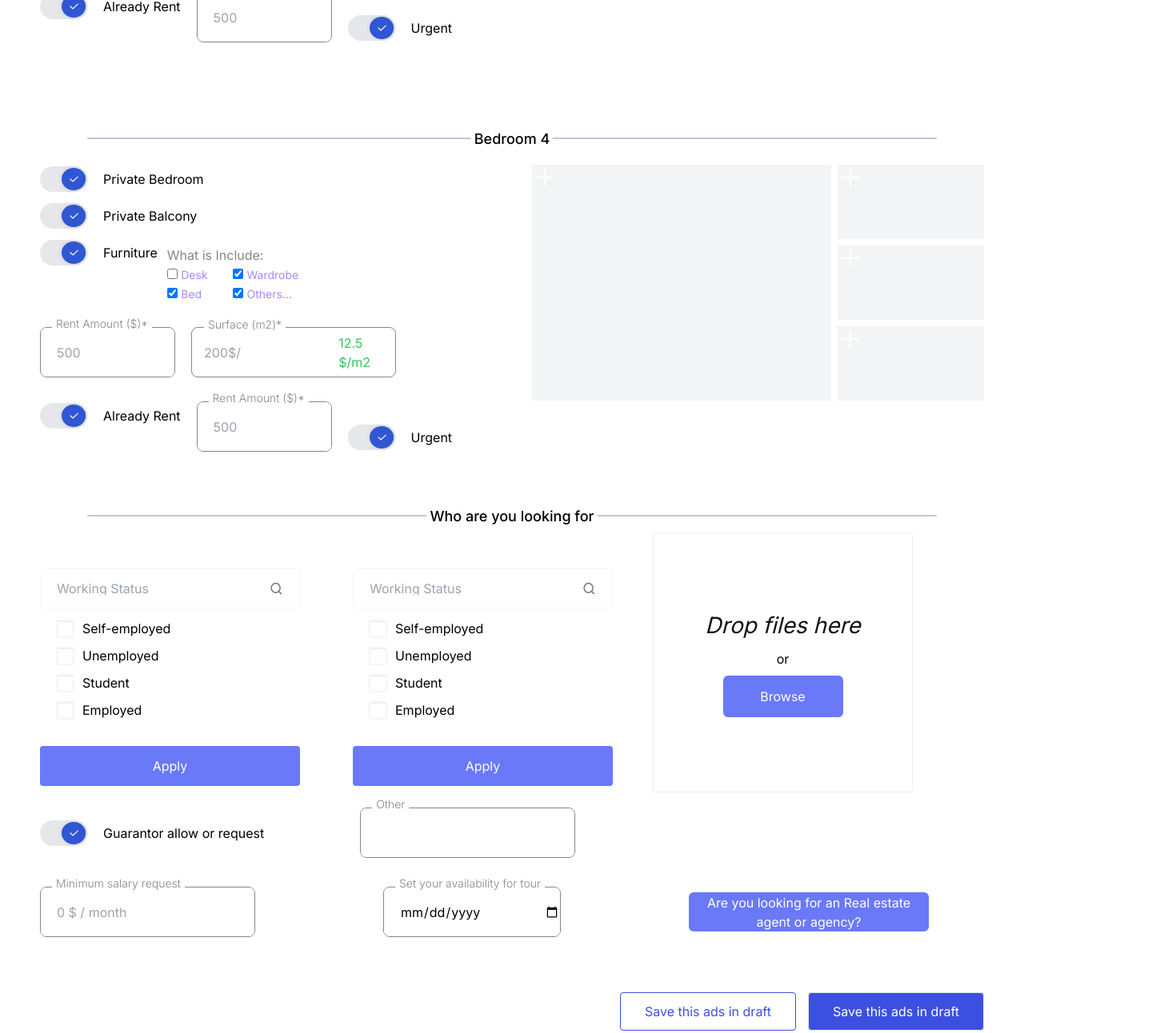
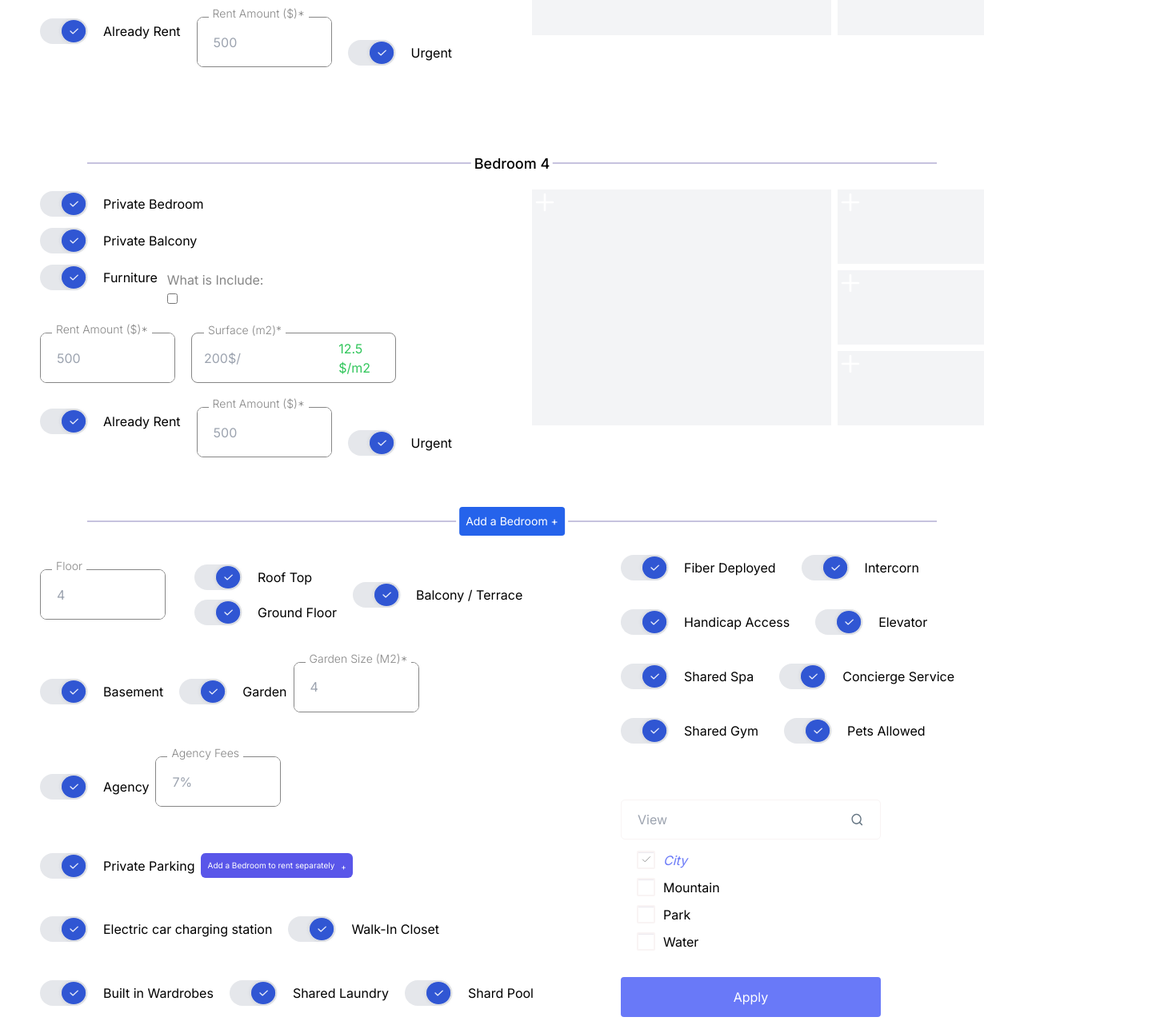
Before and after one commit to sakibsarkar/nextflat-dashboard, a Next.js app: page /create in a window 1280 px wide. Shown: the part 3029-4321 px from the top of the page at 80% size, 1470 px wide, since content can reach past the window. Built offline with nearby package versions, Linux system fonts and the light colour scheme.

Commit message:
room option page added

```diff
--- a/src/app/(create)/create/page.tsx
+++ b/src/app/(create)/create/page.tsx
@@ -2,6 +2,7 @@ import Addroom from "@/components/Addroom/Addroom";
 import BasicInfo from "@/components/BasicInfo/BasicInfo";
 import InputFeild from "@/components/InputFeild/InputFeild";
 import Localization from "@/components/Localization/Localization";
+import RoomOptions from "@/components/RoomOptions/RoomOptions";
 import SiteBox from "@/components/SiteBox/SiteBox";
 import WhatAreWeLooking from "@/components/WhatAreWeLooking/WhatAreWeLooking";
 
@@ -9,9 +10,12 @@ const page = () => {
   return (
     <main className="px-[20px] lg:px-[50px] xl:px-[92px] w-full">
       <div className="w-full flex items-start justify-start gap-[19px] flex-col">
-                <h2 className="text-[32px] font-[500] w-full text-center">Create a new ads</h2>
+        <h2 className="text-[32px] font-[500] w-full text-center">
+          Create a new ads
+        </h2>
         <p className="text-[16px] font-[400] w-full text-center">
-                    Welcome to our form where you add as much information as need about your property
+          Welcome to our form where you add as much information as need about
+          your property
         </p>
 
         <div className="flex justify-start items-end gap-[60px] w-full mt-[32px] md:flex-nowrap flex-wrap">
@@ -33,7 +37,8 @@ const page = () => {
           </div>
 
           <p className="text-[16px] font-[400]">
-                        Please enter your email address and phone number to not lose your progress
+            Please enter your email address and phone number to not lose your
+            progress
           </p>
         </div>
 
@@ -41,7 +46,7 @@ const page = () => {
 
         <Localization />
         <BasicInfo />
-                <div className="mt-[28px] flex justify-between items-center w-full flex-wrap gap-[40px] lg:w-[1420px]">
+        <div className="mt-[28px] flex justify-between items-center w-full flex-wrap gap-[40px] lg:w-[90%] xl:w-[1420px]">
           <div className="relative w-full md:w-[157px] h-[63px]">
             <InputFeild text="Bathroom" placeholder="2" />
           </div>
@@ -86,6 +91,16 @@ const page = () => {
         {/* bed room 4*/}
         <Addroom title="Bedroom 4" isUrgent={true} />
 
+        <div className="relative my-5 lg:w-[700] xl:w-[1200px] 2xl:w-[1462px] mx-auto w-[90%]">
+          <hr className="border-[1px] border-[#C6C2DE]" />
+          <span className="absolute p-1 bg-white text-sm left-1/2 -translate-x-1/2 top-1/2 -translate-y-1/2">
+            <button className="p-2 flex items-center gap-2 bg-blue-600 text-white rounded">
+              Add a Bedroom +
+            </button>
+          </span>
+        </div>
+        <RoomOptions />
+
         {/* what are we looking for */}
         <WhatAreWeLooking />
       </div>
--- a/src/components/Addroom/Addroom.tsx
+++ b/src/components/Addroom/Addroom.tsx
@@ -4,7 +4,13 @@ import InputFeild from "../InputFeild/InputFeild";
 import TwoGrid from "../TwoGrid/TwoGrid";
 import WhatIsInclude from "../WhatIsInclude/WhatIsInclude";
 
-const Addroom = ({title, isUrgent}: {title: string; isUrgent?: boolean}) => {
+const Addroom = ({
+  title,
+  isUrgent,
+}: {
+  title: string;
+  isUrgent?: boolean;
+}) => {
   return (
     <div className="my-[40px] w-full">
       <HrTitle text={title} />
@@ -14,14 +20,18 @@ const Addroom = ({title, isUrgent}: {title: string; isUrgent?: boolean}) => {
           <EnableBox text="Private Balcony" />
           <div className="flex gap-3 items-start">
             <EnableBox text="Furniture" />
-                        <WhatIsInclude />
+            <WhatIsInclude serviceArr={[""]} />
           </div>
           <div className="flex gap-5 mt-[20px]">
             <div className="w-[169px] h-[63px] relative">
               <InputFeild text="Rent Amount ($)*" placeholder="500" />
             </div>
             <div className="relative w-full sm:w-[256px] h-[63px] flex justify-between  items-center border-[1px] border-[#868686] rounded-[8px]  p-[15px]">
-                            <input type="text" placeholder="200$/" className="w-full h-full outline-none" />
+              <input
+                type="text"
+                placeholder="200$/"
+                className="w-full h-full outline-none"
+              />
               <p className="text-[#31C65B] w-fit">12.5 $/m2</p>
               <p className="absolute px-[5px] text-[14px] font-[300] bg-white text-[#868686] left-[15px] top-[-15px]">
                 Surface (m2)*
@@ -30,14 +40,20 @@ const Addroom = ({title, isUrgent}: {title: string; isUrgent?: boolean}) => {
           </div>
           <div className="flex mt-[20px] items-stretch flex-wrap gap-[20px]">
             <div className="lg:self-start">
-                            {isUrgent ? <EnableBox text="Already Rent" /> : <EnableBox text="Already rent" />}
+              {isUrgent ? (
+                <EnableBox text="Already Rent" />
+              ) : (
+                <EnableBox text="Already rent" />
+              )}
             </div>
 
             <div className="w-[169px] h-[63px] relative">
               <InputFeild text="Rent Amount ($)*" placeholder="500" />
             </div>
 
-                        <div className="lg:self-end">{isUrgent ? <EnableBox text="Urgent" /> : null}</div>
+            <div className="lg:self-end">
+              {isUrgent ? <EnableBox text="Urgent" /> : null}
+            </div>
           </div>
         </div>
         <div className="flex-1">
--- a/src/components/FilterBox/FilterBox.tsx
+++ b/src/components/FilterBox/FilterBox.tsx
@@ -1,19 +1,25 @@
 "use client";
-import DoneIcon from "@/utils/icons/DoneIcon";
 import GreyDoneIcon from "@/utils/icons/GreyDoneIcon/GreyDoneIcon";
 import SearchIcon from "@/utils/icons/SearchIcon";
-import React, {useState} from "react";
-const FilterBox: React.FC<{optionArr: string[]; placeholder: string}> = ({optionArr, placeholder}) => {
+import React, { useState } from "react";
+const FilterBox: React.FC<{ optionArr: string[]; placeholder: string }> = ({
+  optionArr,
+  placeholder,
+}) => {
   const boxShadow = {
     boxShadow: "0px 1px 0px 0px rgba(208, 201, 214, 0.40) inset",
   };
 
-    const [selected, setSelected] = useState("");
+  const [selected, setSelected] = useState(optionArr[0]);
 
   return (
     <div className="w-[325px] h-[308px] flex flex-col items-end justify-end gap-[14px]">
       <div className="w-full h-[50px] px-[20px] py-[16px] flex items-center justify-between rounded-[5px] border-[1px] border-[#F9F4F4]">
-                <input type="text" className="outline-none w-full h-full" placeholder={placeholder} />
+        <input
+          type="text"
+          className="outline-none w-full h-full"
+          placeholder={placeholder}
+        />
         <SearchIcon />
       </div>
 
@@ -30,12 +36,20 @@ const FilterBox: React.FC<{optionArr: string[]; placeholder: string}> = ({option
             >
               {selected === option ? <GreyDoneIcon /> : ""}
             </div>
-                        <p>{option}</p>
+            <p
+              className={` ${
+                selected === option ? "text-[#6979F8] italic" : ""
+              }`}
+            >
+              {option}
+            </p>
           </div>
         ))}
       </div>
 
-            <button className="w-full py-[13px] bg-[#6979F8] rounded-[4px] text-white mt-[19px]">Apply</button>
+      <button className="w-full py-[13px] bg-[#6979F8] rounded-[4px] text-white mt-[19px]">
+        Apply
+      </button>
     </div>
   );
 };
--- /dev/null
+++ b/src/components/RoomOptions/RoomOptions.tsx
@@ -0,0 +1,105 @@
+import EnableBox from "../EnableBox/EnableBox";
+import FilterBox from "../FilterBox/FilterBox";
+import InputFeild from "../InputFeild/InputFeild";
+import WhatIsInclude from "../WhatIsInclude/WhatIsInclude";
+
+const RoomOptions = () => {
+  return (
+    <>
+      <section className="flex flex-col xl:flex-row gap-[30px] xl:gap-[0]">
+        <div className="flex-1 grid grid-cols-5 gap-[30px] xl:gap-[0]">
+          <div className="col-span-12 lg:col-span-3 flex flex-row flex-wrap xl:flex-col gap-[20px]">
+            <div className="flex flex-col lg:flex-row gap-[36px] items-center">
+              <div className="relative w-[157px] h-[63px]">
+                <InputFeild text="Floor" placeholder="4" />
+              </div>
+
+              <div className="flex flex-col gap-2">
+                <EnableBox text="Roof Top" />
+                <EnableBox text="Ground Floor" />
+              </div>
+            </div>
+            <EnableBox text="Balcony / Terrace" />
+            <EnableBox text="Basement" />
+            <div className="flex flex-col lg:flex-row gap-2">
+              <EnableBox text="Garden" />
+
+              <div className="relative w-[157px] h-[63px] mt-[12px]">
+                <InputFeild text="Garden Size (M2)*" placeholder="4" />
+              </div>
+            </div>
+            <div className="flex flex-col lg:flex-row gap-2">
+              <EnableBox text="Agency" />
+              <div className="relative w-[157px] h-[63px] mt-[12px]">
+                <InputFeild text="Agency Fees" placeholder="7%" />
+              </div>
+            </div>
+            <div className="flex flex-col lg:flex-row gap-2 items-center">
+              <EnableBox text="Private Parking" />
+              <div>
+                <button className="bg-[#5956E9] text-white text-[10px] p-2 rounded-md flex items-center gap-2">
+                  Add a Bedroom to rent separately{" "}
+                  <div className="h-[12px]">+</div>
+                </button>
+              </div>
+            </div>
+            <EnableBox text="Electric car charging station" />
+            <EnableBox text="Walk-In Closet" />
+            <EnableBox text="Built in Wardrobes" />
+            <EnableBox text="Shared Laundry" />
+            <EnableBox text="Shard Pool" />
+          </div>
+          <div className="col-span-12 lg:col-span-2 flex flex-wrap gap-8">
+            <EnableBox text="Fiber Deployed" />
+            <EnableBox text="Intercorn" />
+            <EnableBox text="Handicap Access" />
+            <EnableBox text="Elevator" />
+            <EnableBox text="Shared Spa" />
+            <EnableBox text="Concierge Service" />
+            <EnableBox text="Shared Gym" />
+            <EnableBox text="Pets Allowed" />
+            <FilterBox
+              optionArr={["City", "Mountain", "Park", "Water"]}
+              placeholder="View"
+            />
+          </div>
+        </div>
+        <div className="flex-1 flex flex-col gap-3">
+          <div className="flex flex-col lg:flex-row gap-2">
+            <EnableBox text="Housing Charges" />
+
+            <div className="relative w-[157px] h-[63px] mt-[12px]">
+              <InputFeild text="Avg Price/Month" placeholder="150$" />
+            </div>
+          </div>
+          <WhatIsInclude
+            serviceArr={["Cleaning Service", "Healting", "Water", "Internet"]}
+          />
+          <div className="relative w-[309px] h-[63px]">
+            <InputFeild
+              text="Energy Performance Diagnostic level (kWh)"
+              placeholder="160"
+            />
+          </div>
+
+          <div className="flex flex-col lg:flex-row  gap-[25px]">
+            <EnableBox text="Deposit" />
+
+            <div className="relative w-[157px] h-[63px] mt-[12px]">
+              <InputFeild text="Avg Price/Month" placeholder="150$" />
+            </div>
+            <EnableBox text="Already Rent" />
+          </div>
+          <div>
+            <p>Description</p>
+
+            <textarea className="lg:min-h-[180px] lg:max-h-[180px] p-3 bg-gray-100 rounded-md resize-y overflow-auto w-full lg:w-[400] xl:w-[631px]" />
+          </div>
+          <EnableBox text="Urgent *" />
+        </div>
+      </section>
+    </>
+  );
+};
+
+export default RoomOptions;
--- a/src/components/WhatAreWeLooking/WhatAreWeLooking.tsx
+++ b/src/components/WhatAreWeLooking/WhatAreWeLooking.tsx
@@ -23,7 +23,7 @@ const WhatAreWeLooking = () => {
         </div>
       </div>
 
-      <div className="flex items-center justify-start mt-[19px]  lg:gap-[120px] flex-wrap gap-[20px]">
+      <div className="flex items-center justify-center sm:justify-start mt-[19px] lg:gap-[120px] flex-wrap gap-[20px]">
         <EnableBox text="Guarantor allow or request" />
         <div className="relative w-[269px] h-[63px]">
           <InputFeild text="Other" />
--- a/src/components/WhatIsInclude/WhatIsInclude.tsx
+++ b/src/components/WhatIsInclude/WhatIsInclude.tsx
@@ -1,24 +1,17 @@
-const WhatIsInclude = () => {
+import React from "react";
+
+const WhatIsInclude: React.FC<{ serviceArr: string[] }> = ({ serviceArr }) => {
   return (
     <div className="max-w-[485px] mt-[9px]">
       <h4 className="text-[#868686]">What is Include:</h4>
       <div>
         <div className="grid grid-cols-2 justify-between items-center">
-                    <div>
-                        <input type="checkbox" name="" id="" /> <span className="text-sm text-violet-400">Desk</span>
+          {serviceArr.map((service, i) => (
+            <div key={i + "ss"}>
+              <input type="checkbox" name="" id="" />{" "}
+              <span className="text-sm text-violet-400">{service}</span>
             </div>
-                    <div>
-                        <input type="checkbox" name="" id="" checked />{" "}
-                        <label className="text-sm text-violet-400">Wardrobe</label>
-                    </div>
-                    <div>
-                        <input type="checkbox" name="" id="" checked />{" "}
-                        <span className="text-sm text-violet-400">Bed</span>
-                    </div>
-                    <div>
-                        <input type="checkbox" name="" id="" checked />{" "}
-                        <label className="text-sm text-violet-400">Others...</label>
-                    </div>
+          ))}
         </div>
       </div>
     </div>
```
Lines whose indentation alone changed are shown as unchanged.
